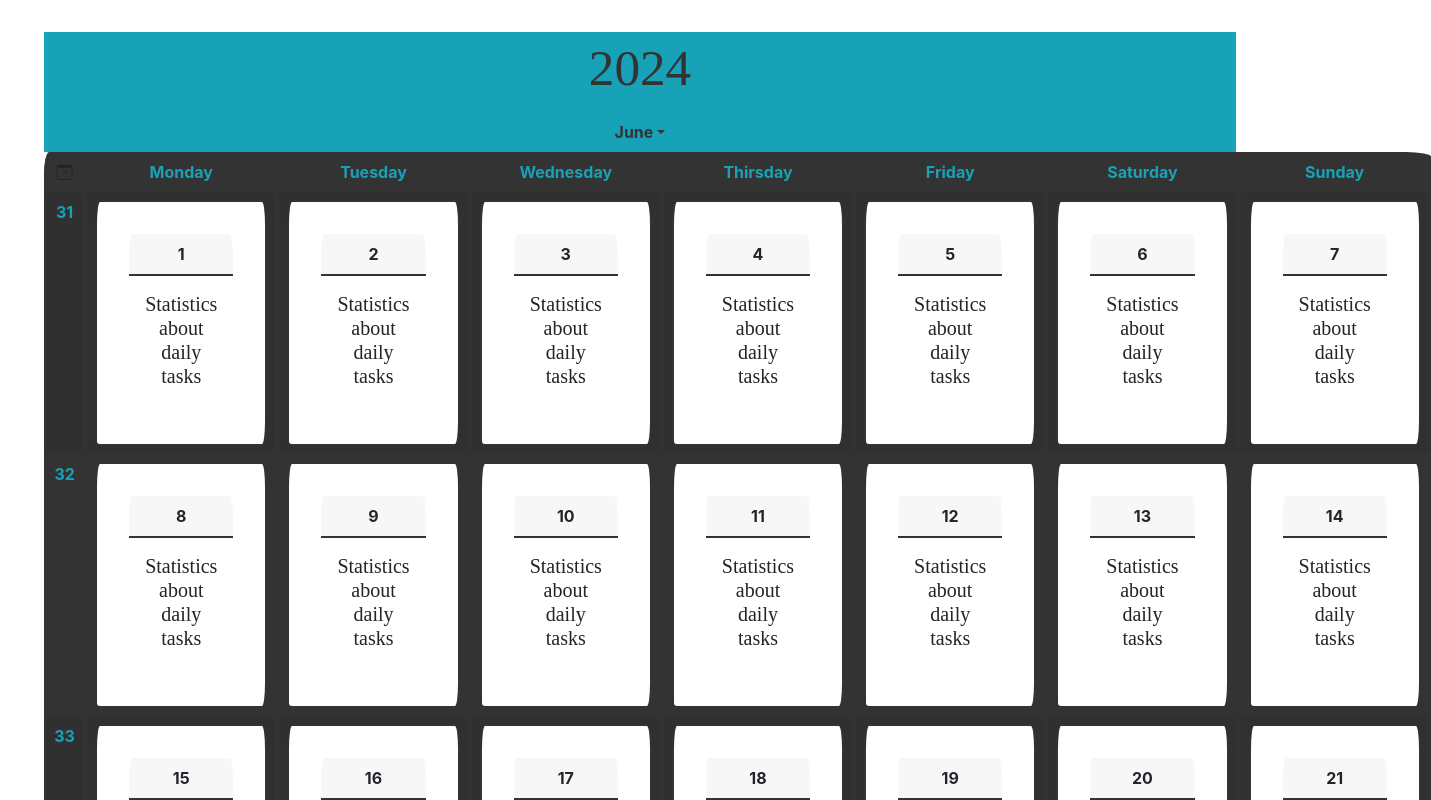
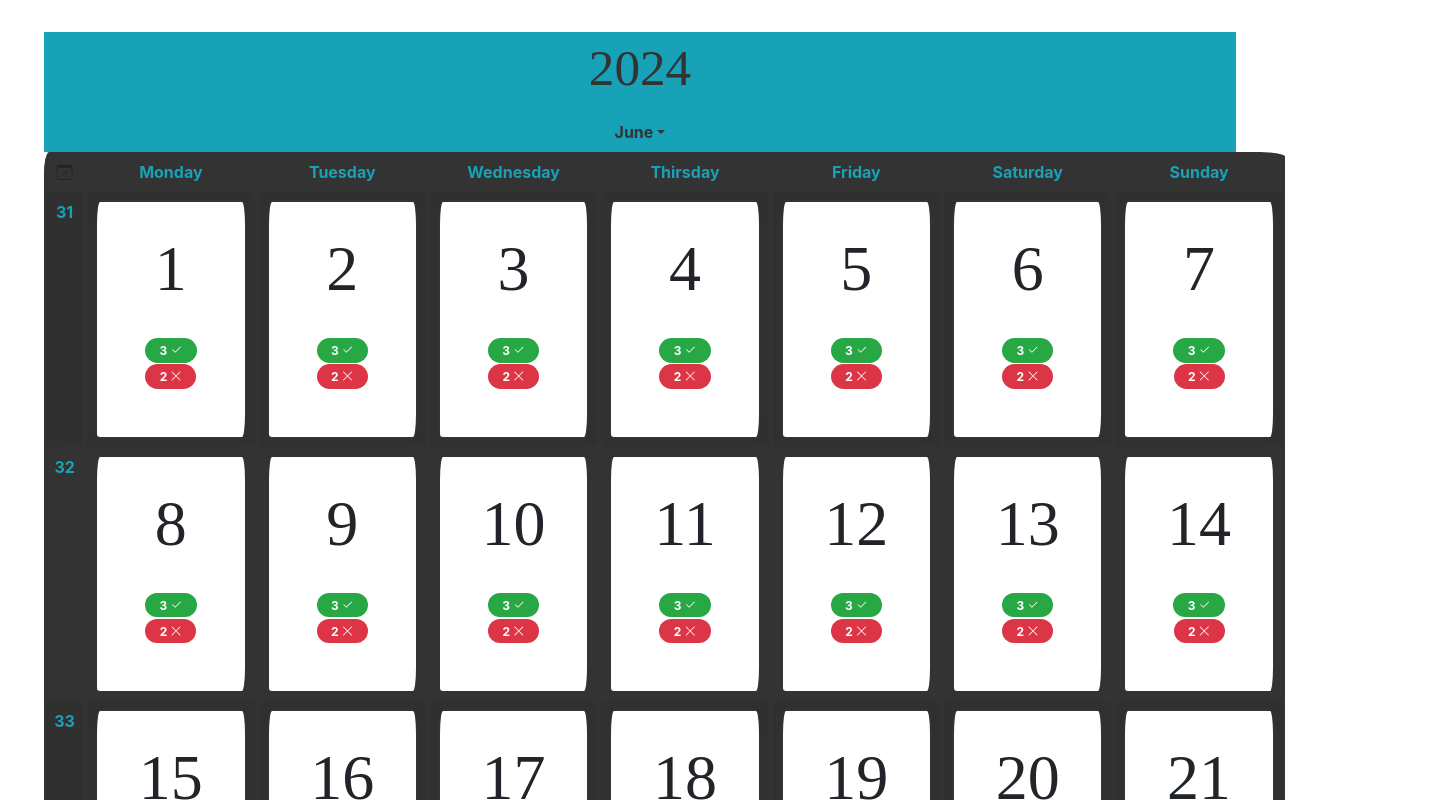
Before and after one commit to rucsna/CheckMate, a React (Vite) app in the folder CheckMateClient/: page / in a window 1280 px wide. Shown: the top 800 px of the page, 1431 px wide, since content can reach past the window. Built offline with nearby package versions, Linux system fonts and the light colour scheme; a web font is replaced by a local one.

Commit message:
feat: add badges to show finished and unfinished tasks on DayCard

```diff
--- a/CheckMateClient/src/Components/DayCard.jsx
+++ b/CheckMateClient/src/Components/DayCard.jsx
@@ -1,19 +1,29 @@
 import Card from "react-bootstrap/Card";
+import Badge from "react-bootstrap/Badge";
+import PropTypes from "prop-types";
 
-const DayCard = ({title, info}) => {
-    return(
-        <Card>
-        <Card.Header>{title}</Card.Header>
+const DayCard = ({ title, setModalShow }) => {
+  return (
+    <Card className="bg-light">
+      <Card.Title onClick={() => setModalShow(true)}>
+        <h1>{title}</h1>
+      </Card.Title>
+
       <Card.Body>
-          <Card.Title>Statistics about daily tasks</Card.Title>
         <Card.Text>
-            {info}
+          <Badge pill bg="success">3 <i className="bi bi-check2"></i></Badge>
+          <Badge pill bg="danger">2 <i className="bi bi-x-lg"></i></Badge>
         </Card.Text>
       </Card.Body>
     </Card>
   )
 
 
-}
+};
+
+DayCard.propTypes = {
+  title: PropTypes.number.isRequired,
+  setModalShow: PropTypes.func.isRequired,
+};
 
 export default DayCard;
```
Lines whose indentation alone changed are shown as unchanged.
